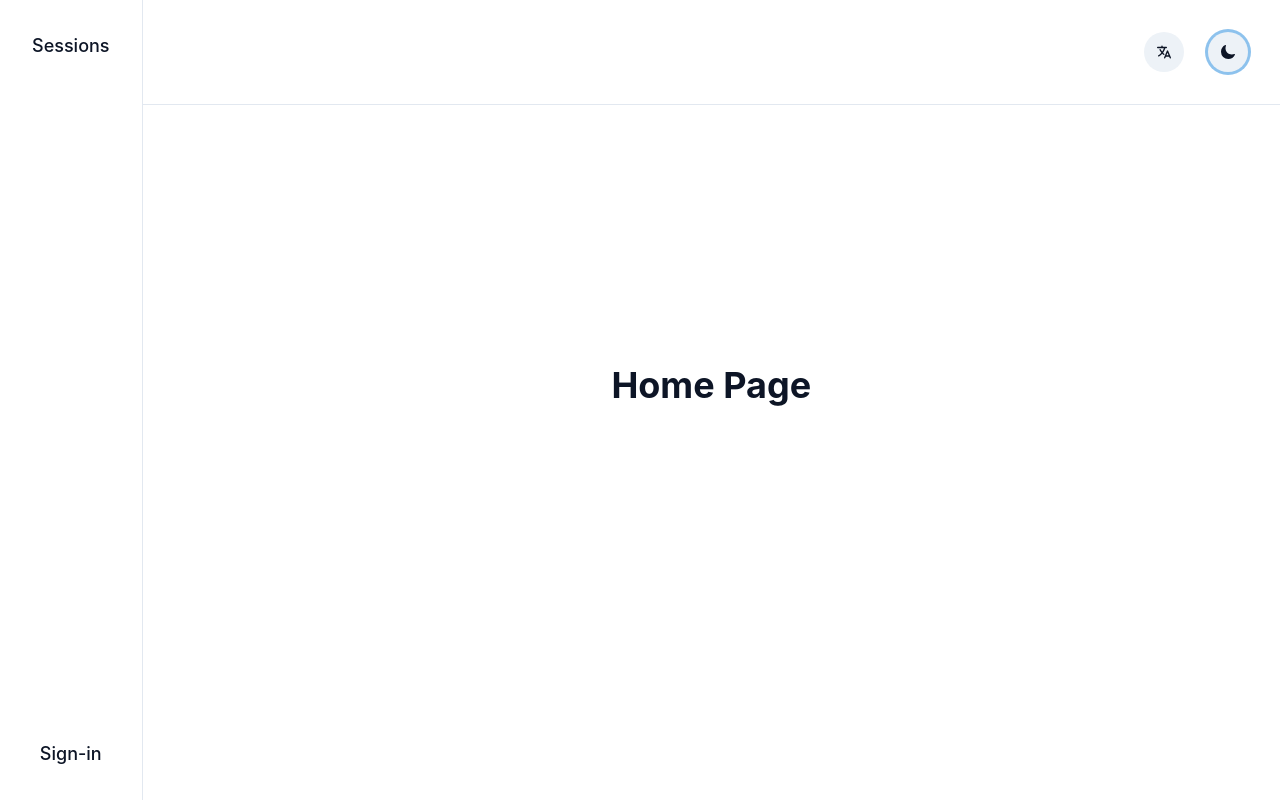
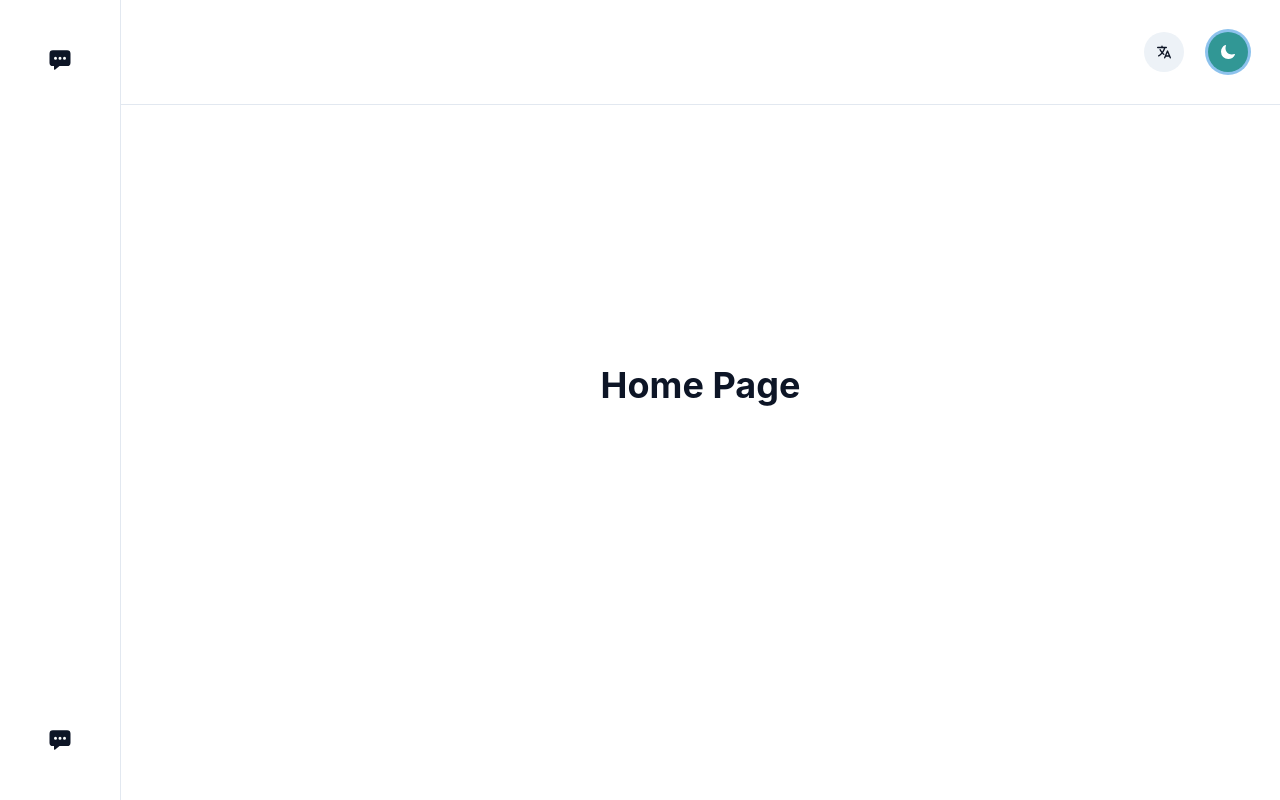
Before and after one commit to ozgurgokdemir/react-realtime-chat, a React (Create React App) app: page / in a window 1280 px wide. Built offline with nearby package versions, Linux system fonts and the light colour scheme.

Commit message:
Add IconLink Component

```diff
--- a/src/components/ColorModeMenu/ColorModeMenu.js
+++ b/src/components/ColorModeMenu/ColorModeMenu.js
@@ -29,7 +29,7 @@ const ColorModeMenu = () => {
 
 	return (
 		<Menu autoSelect={false} gutter='12'>
-			<MenuButton as={IconButton} icon={(colorMode ?? storedColorMode) === 'light' ? <IoSunny />  : <IoMoon />} isRound={true} />
+			<MenuButton as={IconButton} icon={(colorMode ?? storedColorMode) === 'light' ? <IoSunny />  : <IoMoon />} isRound={true} colorScheme='teal' />
 			<MenuList minWidth='fit-content'>
 				{COLOR_MODES.map((key) => (
 					<MenuItem
--- /dev/null
+++ b/src/components/IconLink/IconLink.js
@@ -0,0 +1,16 @@
+import { Link } from 'react-router-dom';
+
+const IconLink = ({ icon: Icon, to, className }) => {
+  const styles = [
+    'grid place-items-center p-4 aspect-square rounded-lg text-inherit hover:bg-[#edf2f7]',
+    'dark:hover:bg-[#ffffff14]'
+  ]
+	const classes = [...styles, className].filter(style => !!style).join(' ').trim();
+  return (
+		<Link to={to} className={classes}>
+			<Icon className='w-6 h-6' />
+		</Link>
+	);
+};
+
+export default IconLink;
--- a/src/hooks/use-color-mode.js
+++ b/src/hooks/use-color-mode.js
@@ -17,6 +17,7 @@ const useColorMode = () => {
 			? 'dark'
 			: 'light';
 		localStorage.setItem('color-mode', colorMode);
+    document.documentElement.className = colorScheme;
 		setColorScheme(colorScheme);
 	}, [colorMode, setColorScheme]);
 
--- a/src/layout/Navigation/Navigation.js
+++ b/src/layout/Navigation/Navigation.js
@@ -1,29 +1,18 @@
-import { Link } from 'react-router-dom';
-import useLocalization from '../../hooks/use-localization';
+// import useLocalization from '../../hooks/use-localization';
 import MediaQuery from '../../components/MediaQuery/MediaQuery';
+import IconLink from '../../components/IconLink/IconLink';
+import { IoChatboxEllipses } from 'react-icons/io5';
 
 const Navigation = () => {
-  const translations = {
-    en: {
-      home: 'Home',
-      signIn: 'Sign-in',
-    },
-    tr: {
-      home: 'Ana Sayfa',
-      signIn: 'Giriş Yap',
-    }
-  }
-  const { t } = useLocalization(translations);
-
   return (
     <nav className='fixed bottom-0 left-0 right-0 p-6 flex justify-between items-center gap-6 border-t lg:relative lg:p-8 lg:flex-col lg:border-t-0 lg:border-r'>
       <MediaQuery min='sm' max='lg'>
-        <Link to="/" className='flex mb-auto font-medium text-lg'>{t('home')}</Link>
-        <Link to="/friends" className='font-medium text-lg'>Friends</Link>
+        <IconLink to="/" icon={IoChatboxEllipses} />
+        <IconLink to="/friends" icon={IoChatboxEllipses} />
       </MediaQuery>
       <MediaQuery min='lg'>
-        <Link to="/sessions" className='font-medium text-lg'>Sessions</Link>
-        <Link to="/auth" className='flex mt-auto font-medium text-lg'>{t('signIn')}</Link>
+        <IconLink to="/sessions" icon={IoChatboxEllipses} />
+        <IconLink to="/auth" icon={IoChatboxEllipses} />
       </MediaQuery>
     </nav>
   );
```
